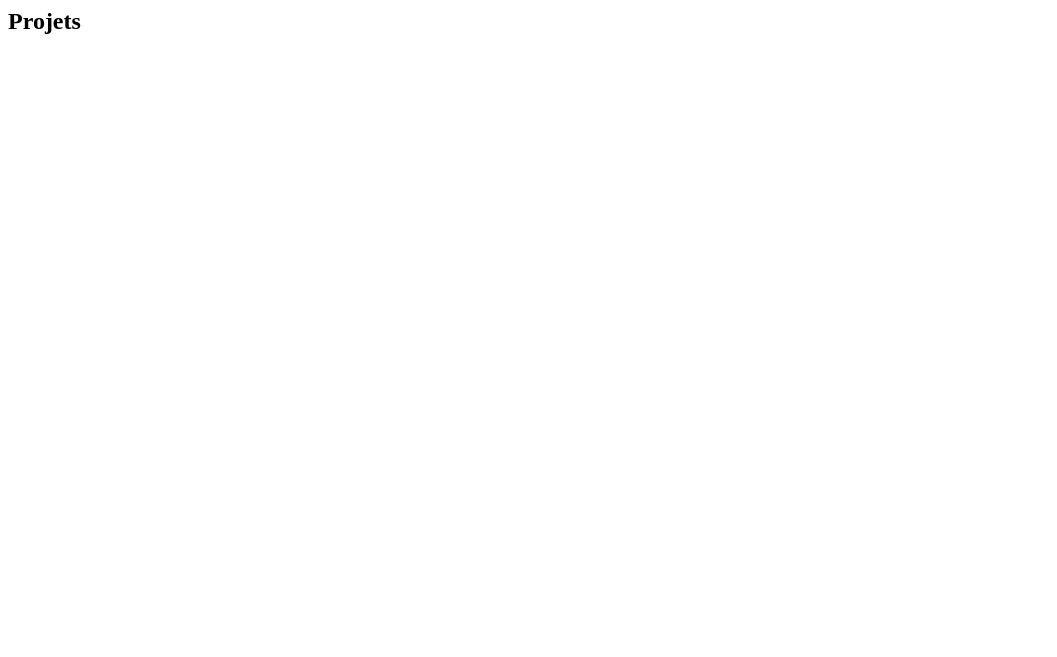
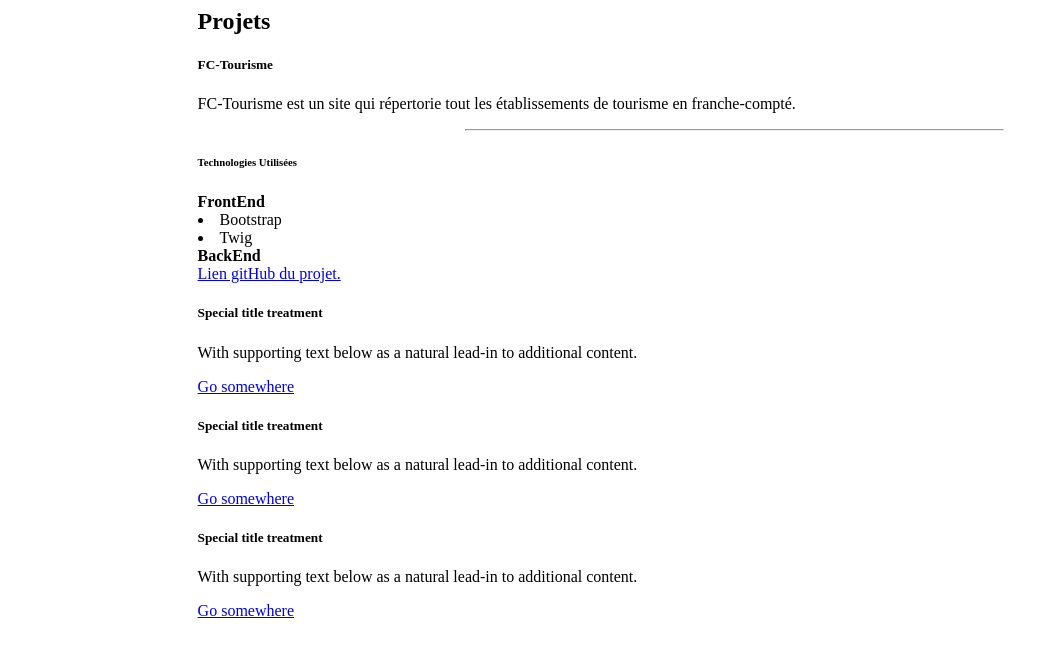
Before and after one commit to DUTREUXAlexis/protfolio, a PHP site: page /projets.php in a window 1280 px wide. Before the commit the part shown is almost empty. Shown: the top 657 px of the page, without its empty margins (0-1057 px from the left). Run offline with PHP 8.4, Linux system fonts and the light colour scheme.

Commit message:
invite 2.0 et début des projets

```diff
--- a/src/navbar.php
+++ b/src/navbar.php
@@ -1,12 +1,10 @@
-<div class="leftscreen d-flex" style="width: 13.5%; margin-right: 10%">
+<div class="leftscreen d-flex" style="width: 13.5%; margin-right: 10%; z-index: 1000">
 
     <ul class="d-flex row mt-3" style="margin:0; padding:0; margin-right: 7.5%">
         <img src="moi.PNG" alt="" style="border-radius: 50%">
         <h5 class="text-light mt-3">Menu</h5>
         <li class="col mb-3 list-unstyled "><a class="home btn button col text-light border border-light" href="#home"><i class="bi bi-house-fill"></i> HOME</a></li>
         <li class="col mb-3 list-unstyled"><a class="btn button col text-light border border-light" href="#BTS SIO"><i class="bi bi-book"></i> BTS SIO</a></li>
-
-
         <li class="col mb-3 list-unstyled"><a class="btn button col text-light border border-light" href="#About me"><i class="bi bi-file-earmark-person"></i> About me</a></li>
         <li class="col mb-3 list-unstyled"><a class="btn button col text-light border border-light" href="#VEILLE"><i class="bi bi-pc-display"></i> Veille</a></li>
         <li class="col mb-3 list-unstyled"><a class="btn button col text-light border border-light" href="#PROJETS"><i class="bi bi-cpu"></i> Projets</a></li>
--- a/src/sections/BTS-SIO.php
+++ b/src/sections/BTS-SIO.php
@@ -1,6 +1,6 @@
 <section id="BTS SIO" style="margin-left: 500%">
 
-    <div class="text-center" style="margin-left:5%;padding-left: 10%; padding-right: 5%">
+    <div class="text-center" style="margin-left:5%;padding-left: 10%; padding-right: 5%; z-index: auto">
         <h1 class="mb-5 blue" style="font-weight: bolder ;font-size: 550%">BTS SIO</h1>
         <div class="row mt-5">
             <div class="col">
--- a/src/sections/aboutMe.php
+++ b/src/sections/aboutMe.php
@@ -1,5 +1,5 @@
-<section id="About me" class="bg-light mx-auto container">
-    <div class="m-5 p-5">
+<section id="About me" class="bg-light mx-auto container" >
+    <div class="m-5 p-5" >
         <div style="position:relative;margin-left: 2%">
             <h1 style="font-size: 350%">Me ,myself and I</h1>
             <h3 style="font-style: italic">
--- a/src/sections/projets.php
+++ b/src/sections/projets.php
@@ -1,4 +1,68 @@
-<section id="PROJETS" class=" bg-light text-center" style="margin-left: 0%">
+<section id="PROJETS" class=" bg-light" style="margin-left: 0%">
 
-    <h1>Projets</h1>
+
+<div style="margin-left: 15%;">
+    <h1 class="mb-5">Projets</h1>
+
+
+
+    <div class="row text-center">
+        <div class="col-sm-6 mb-3">
+            <div class="card">
+                <div class="card-body">
+                    <h5 class="card-title">FC-Tourisme</h5>
+                    <p class="card-text">FC-Tourisme est un site qui répertorie tout les établissements de tourisme en franche-compté.</p>
+                    <hr class="mx-auto" style="width: 50%">
+                    <h6>Technologies Utilisées</h6>
+                    <div class="row">
+                        <div class="col text-left">
+                            <strong>FrontEnd</strong>
+
+                                <li>Bootstrap</li>
+                                <li>Twig</li>
+
+                        </div>
+                        <div class="col"><strong>BackEnd</strong></div>
+                    </div>
+                    <a href="https://github.com/DUTREUXAlexis/fc_tourimse.git" class="btn btn-primary">Lien gitHub du projet.</a>
+
+                </div>
+            </div>
+        </div>
+        <div class="col-sm-6 mb-3">
+            <div class="card">
+                <div class="card-body">
+                    <h5 class="card-title">Special title treatment</h5>
+                    <p class="card-text">With supporting text below as a natural lead-in to additional content.</p>
+                    <a href="#" class="btn btn-primary">Go somewhere</a>
+                </div>
+            </div>
+        </div>
+        <div class="col-sm-6 mb-3">
+            <div class="card">
+                <div class="card-body">
+                    <h5 class="card-title">Special title treatment</h5>
+                    <p class="card-text">With supporting text below as a natural lead-in to additional content.</p>
+                    <a href="#" class="btn btn-primary">Go somewhere</a>
+                </div>
+            </div>
+        </div>
+        <div class="col-sm-6 mb-3">
+            <div class="card">
+                <div class="card-body">
+                    <h5 class="card-title">Special title treatment</h5>
+                    <p class="card-text">With supporting text below as a natural lead-in to additional content.</p>
+                    <a href="#" class="btn btn-primary">Go somewhere</a>
+                </div>
+            </div>
+        </div>
+    </div>
+</div>
+
+
+
+
+
+
+
 </section>
```
Also changed, not shown: DUTREUX-Alexis.js (+19 -0 lines), src/sections/contacts.php (+9 -7 lines).
